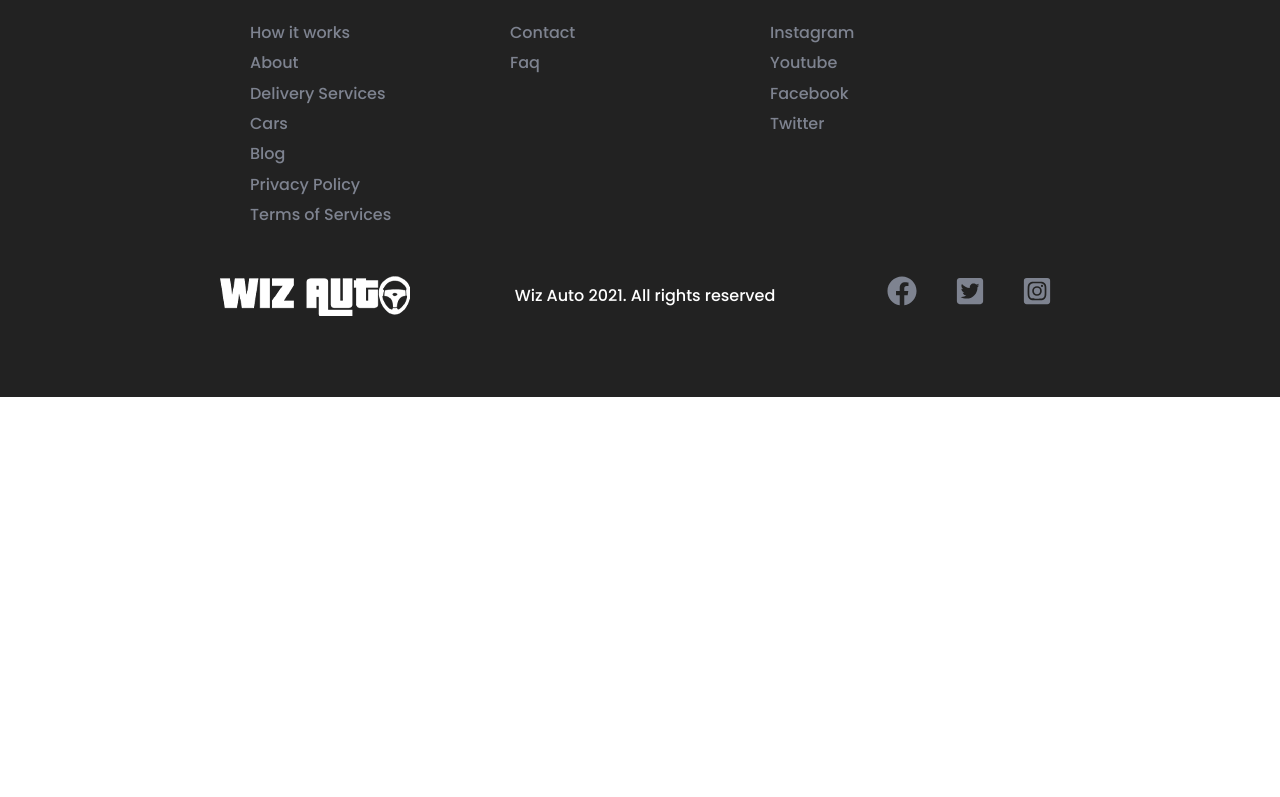
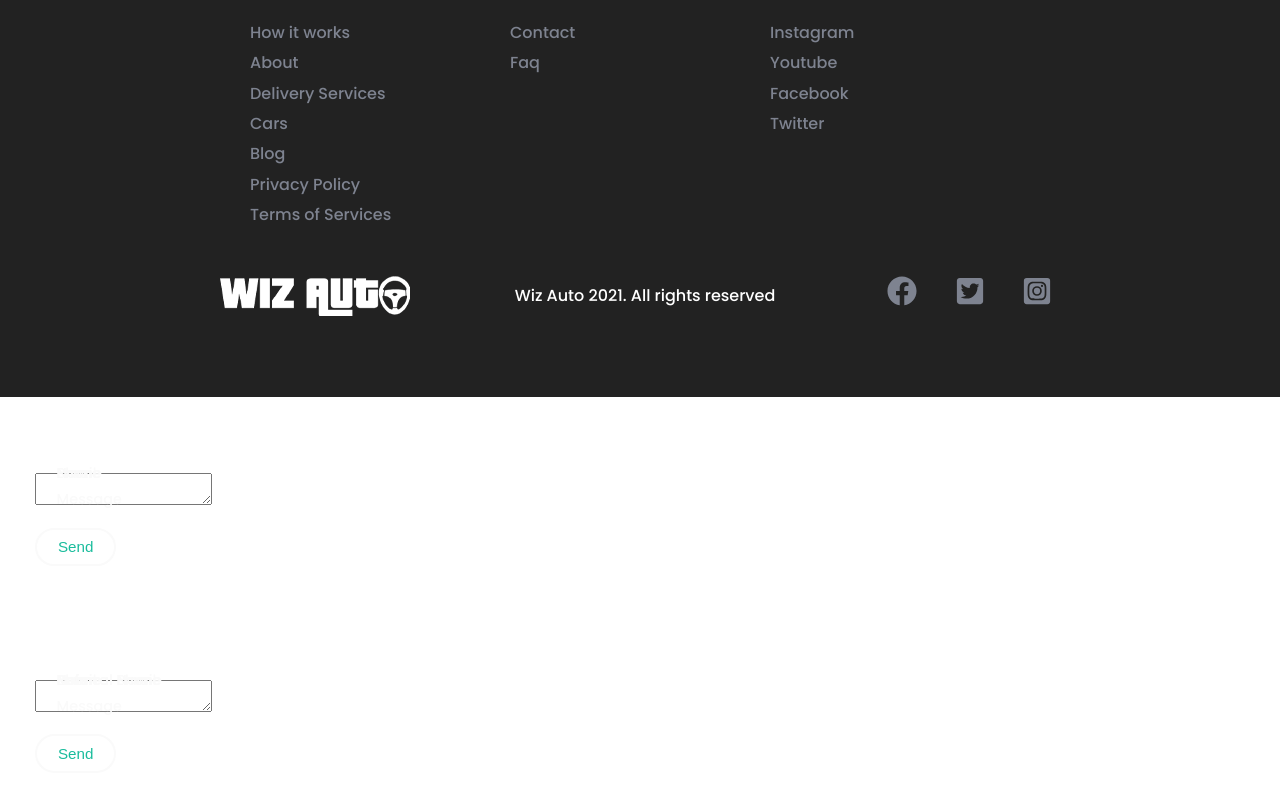
Before and after one commit to conceptdecorators/react-auto-contact-netlify, a React (Create React App) app: page /referral in a window 1280 px wide. Shown: the part 3661-4458 px from the top of the page. Before the commit the page ends 4058 px from the top, so only its background shows below. Built offline with nearby package versions, Linux system fonts and the light colour scheme; no server answers.

Commit message:
form connect to netlify

```diff
--- a/public/index.html
+++ b/public/index.html
@@ -54,6 +54,79 @@
     -->
 
     <!-- contact us form -->
+    <form name="contact-us" data-netlify="true">
+      <h3 class="title">Contact us</h3>
+      <div class="input-container">
+        <input type="hidden" name="first-name" />
+
+        <label htmlFor="first-name">Name</label>
+        <span>Name</span>
+      </div>
+      <div class="input-container">
+        <input type="hidden" />
+        <label htmlFor="email">Email</label>
+        <span>Email</span>
+      </div>
+      <div class="input-container">
+        <input type="hidden" name="phone" />
+        <label htmlFor="">Phone</label>
+        <span>Phone</span>
+      </div>
+      <div class="input-container textarea">
+        <textarea type="hidden" name="message"></textarea>
+        <label htmlFor="message">Message</label>
+        <span>Message</span>
+      </div>
+      <input type="submit" value="Send" class="btn" />
+    </form>
+    <!-- End contact us form -->
+
+    <!-- Refer-us contact us form -->
+    <form name="refer-us" data-netlify="true">
+      <h3 class="title">Contact us</h3>
+      <div class="input-container">
+        <input type="hidden" name="first-name" class="input" id="name" />
+
+        <label htmlFor="first-name">Referral Name</label>
+        <span>Referral Name</span>
+      </div>
+
+      <div class="input-container">
+        <input type="hidden" name="email" />
+        <label htmlFor="email">Referral Email</label>
+        <span>Referral Email</span>
+      </div>
+
+      <div class="input-container">
+        <input type="hidden" name="phone" />
+        <label htmlFor="phone">Referral Phone</label>
+        <span>Referral Phone</span>
+      </div>
+
+      <div class="input-container">
+        <input type="hidden" name="first-name" />
+
+        <label htmlFor="first-name">Name</label>
+        <span>Name</span>
+      </div>
+      <div class="input-container">
+        <input type="hidden" name="email" />
+        <label htmlFor="email">Email</label>
+        <span>Email</span>
+      </div>
+      <div class="input-container">
+        <input type="hidden" name="phone" />
+        <label htmlFor="phone">Phone</label>
+        <span>Phone</span>
+      </div>
+
+      <div class="input-container textarea">
+        <textarea type="hidden" name="message" id="message"></textarea>
+        <label htmlFor="message">Message</label>
+        <span>Message</span>
+      </div>
+      <input type="submit" value="Send" class="btn" />
+    </form>
 
     <!-- car slider -->
     <script src="https://code.jquery.com/jquery-3.2.1.slim.min.js"></script>
--- a/src/pages/Referral.js
+++ b/src/pages/Referral.js
@@ -104,7 +104,7 @@ const RefferalProgram = () => {
             action="/success/"
             netlify
           >
-            {/* <input type="hidden" name="form-name" value="refer-us" /> */}
+            <input type="hidden" name="form-name" value="refer-us" />
             <h3 class="title">Contact us</h3>
             <div class="input-container">
               <input type="text" name="first-name" class="input" id="name" />
```
